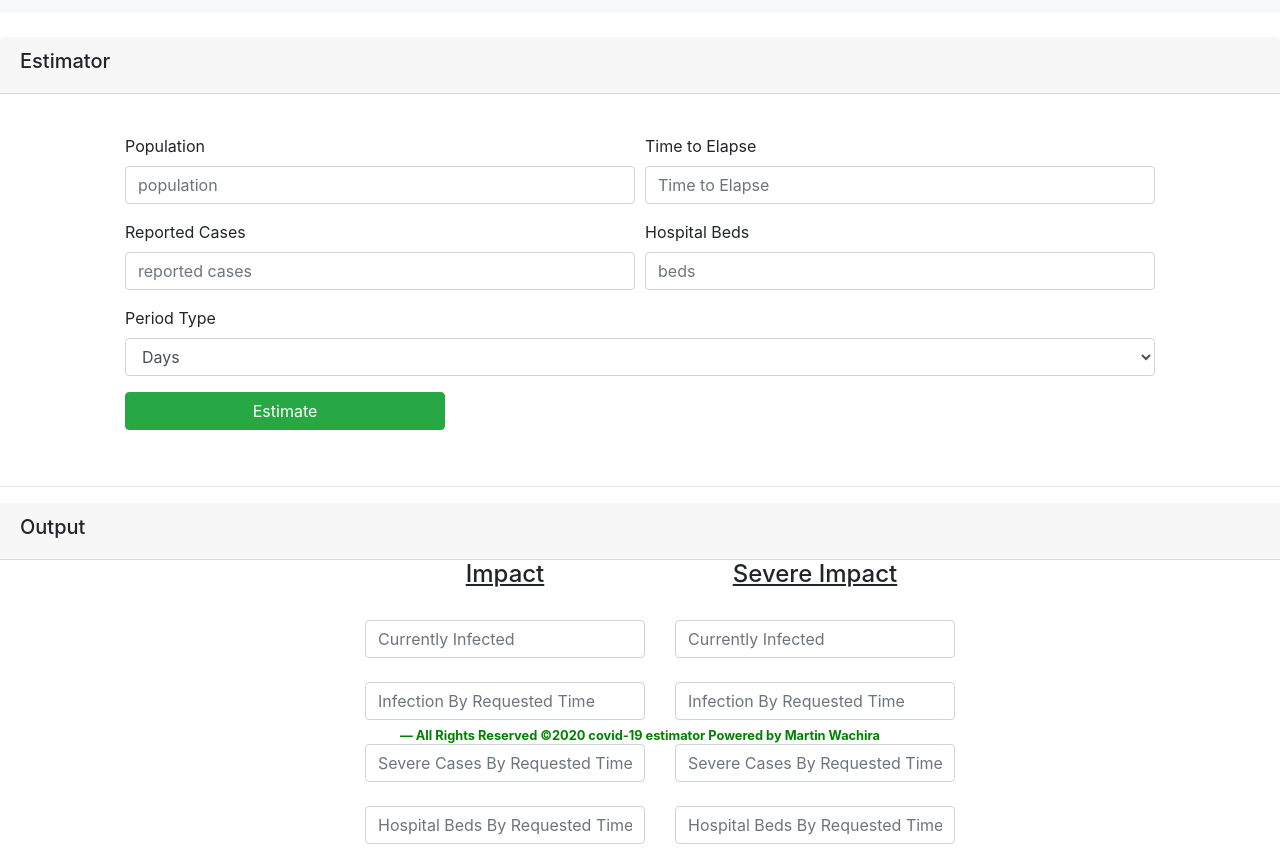
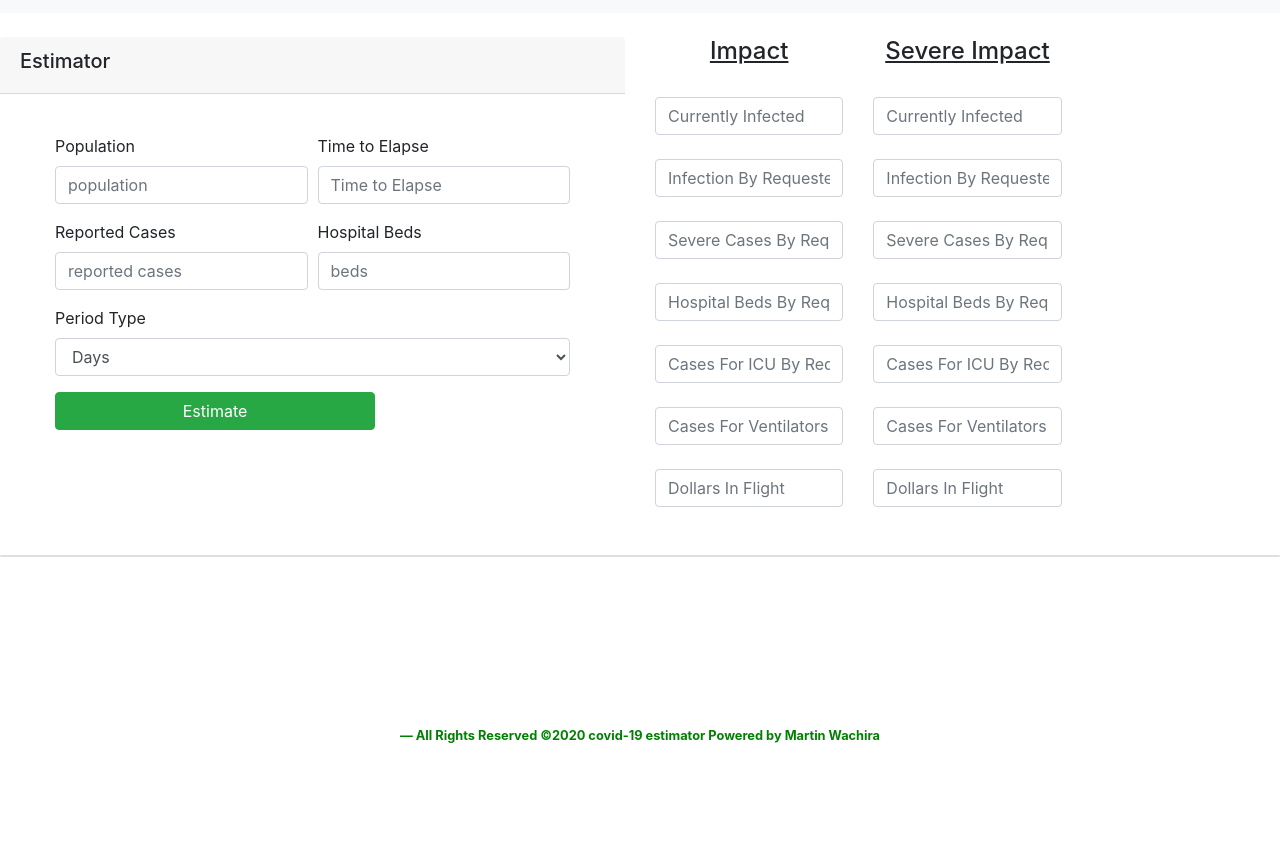
Before and after one commit to martinwachira/covid-19-estimator-js, a website with bundled scripts: page src/index.html in a window 1280 px wide. Shown: the part 45-910 px from the top of the page. After the commit the page ends 800 px from the top, so only its background shows below. Built offline with nearby package versions, Linux system fonts and the light colour scheme; a web font is replaced by a local one.

Commit message:
index fix

```diff
--- a/src/index.html
+++ b/src/index.html
@@ -1,6 +1,5 @@
-<!DOCTYPE html>
+<!DOCTYPE html lang="en">
 <html lang="en">
-
 <head>
     <meta charset="UTF-8">
     <meta name="viewport" content="width=device-width, initial-scale=1.0">
@@ -35,7 +34,7 @@
     <br>
     <!-- <div class="card"> -->
     <div class="row">
-        <div class="col-md-12">
+        <div class="col-md-6">
             <div class="card-header"><h5>Estimator</h5></div>
             <div class="container">
                 <form class="form" id="form">
@@ -77,13 +76,7 @@
                 </form>
             </div>
         </div>
-    </div>
-
-    <hr>
-
-    <div class="card-header"><h5>Output</h5></div>
-    <div class="row foutput">
-        <div class="col-md-4">
+        <div class="col-md-2">
             <div class="estimated-result" id="estimated_result">
                 <div class="impact" id="cont_impact">
                     <h4><u>Impact</u></h4><br>
@@ -97,7 +90,7 @@
                 </div>
             </div>
         </div>
-            <div class="col-md-4">
+            <div class="col-md-2">
                 <div class="impact servere-impact" id="cont_severe_impact">
                     <h4><u>Severe Impact</u></h4><br>
                     <input type="text" class="form-control est-severe-impact" placeholder="Currently Infected"><br>
@@ -109,6 +102,7 @@
                     <input type="text" class="form-control est-severe-impact" placeholder="Dollars In Flight"><br>
                 </div>
             </div>
+    </div>
     </div>
 
     <br>
```
